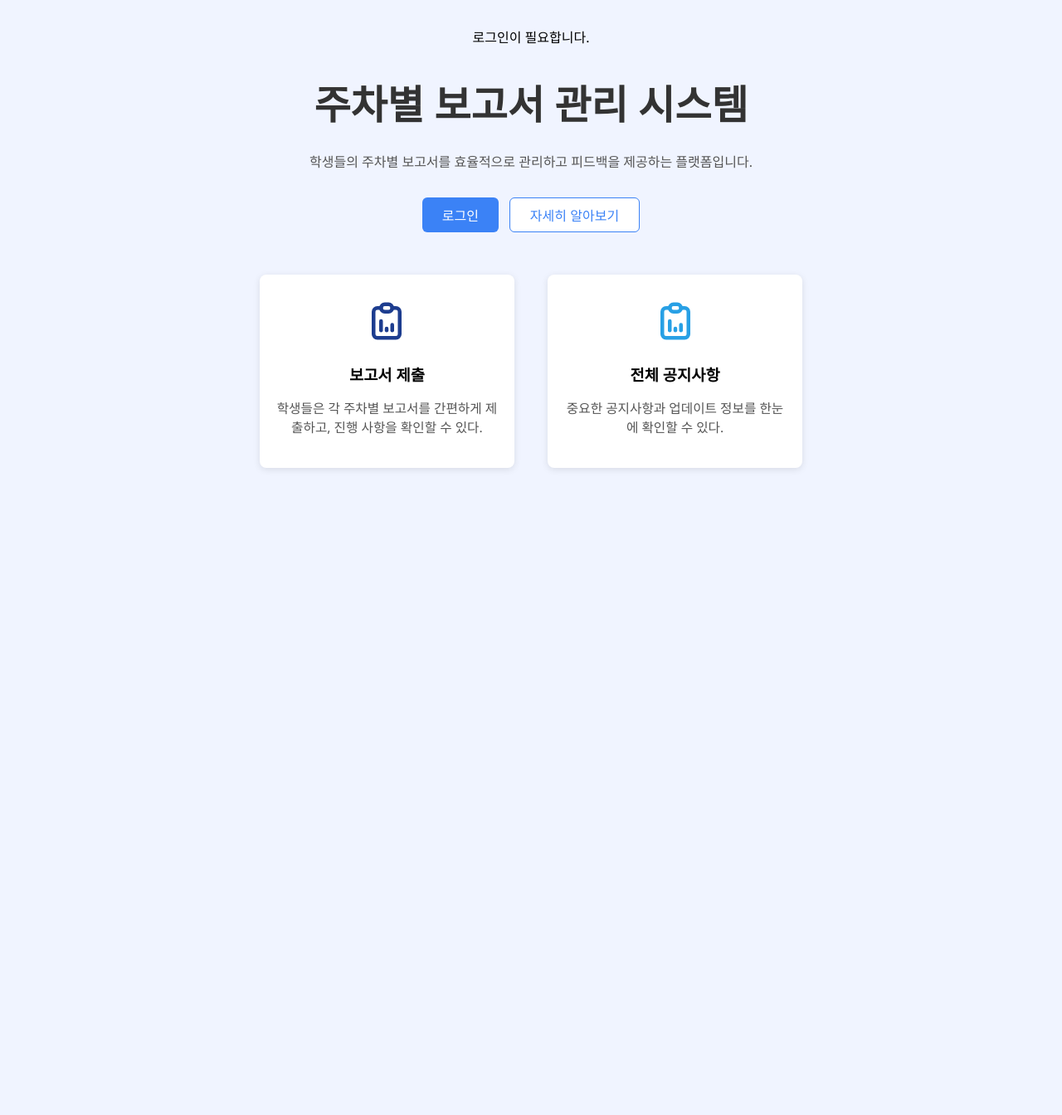
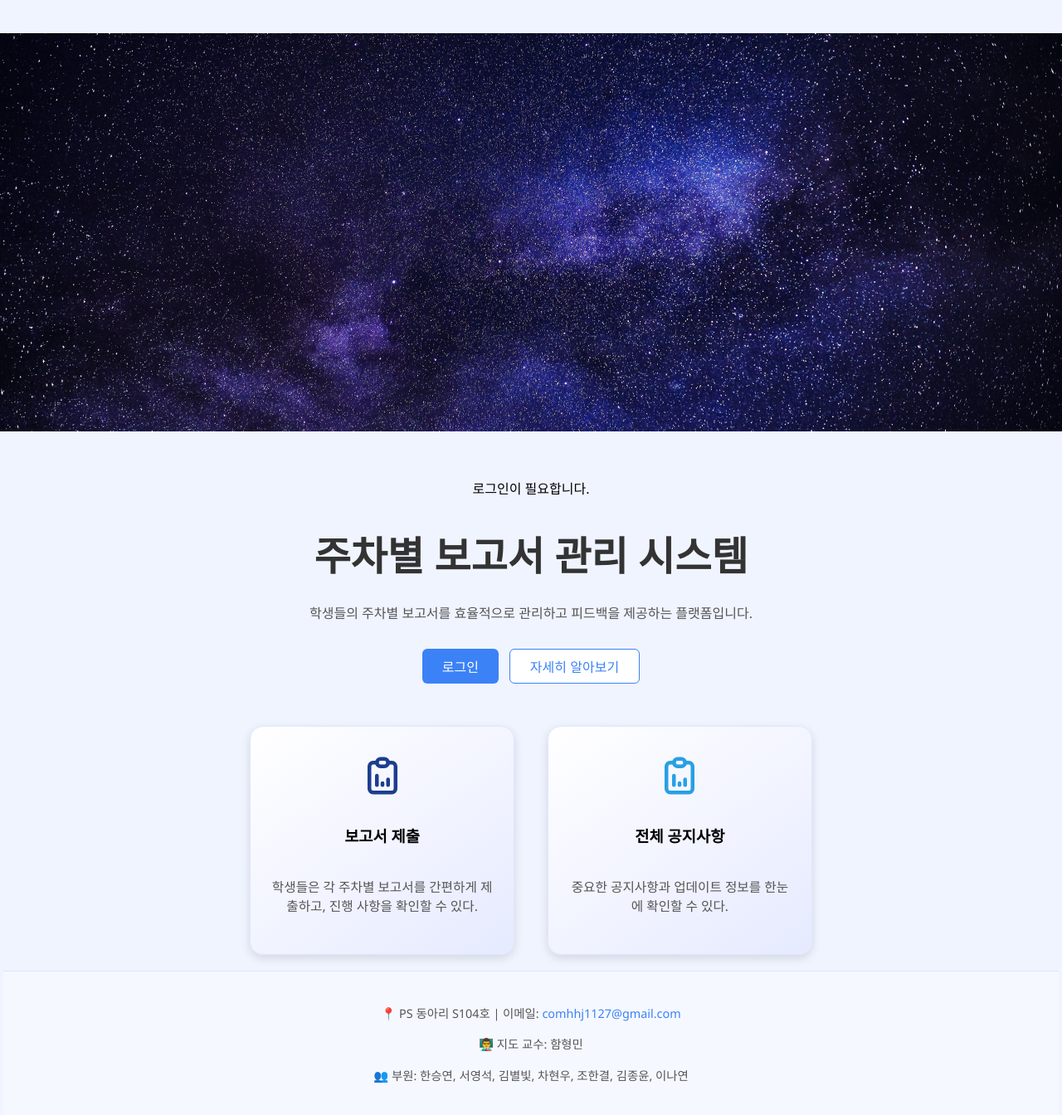
Before and after one commit to hanseungye/board_poject, a React (Create React App) app: page / in a window 1280 px wide. Shown: the top 1344 px of the page at 83% size. Before the commit the page ends 800 px from the top, so only its background shows below. Built offline with nearby package versions, Linux system fonts and the light colour scheme.

Commit message:
이미지 css 완료

```diff
--- a/src/Main/Main.jsx
+++ b/src/Main/Main.jsx
@@ -1,29 +1,25 @@
 import '../App';
-import styles from './Main.module.css'
+import styles from './Main.module.css';
 import { useNavigate } from 'react-router-dom';
-import Login from "./Login_page/Login"
+import Login from "./Login_page/Login";
 import { TbReportAnalytics } from "react-icons/tb";
-// 로그인 버튼 누르면 link 이동
+// 이미지 import 필요 없음 (CSS에서 background-image로 처리할 거라면 이 줄 삭제 가능)
+
 function Main({ isLoggedIn }) {
   const navigate = useNavigate();
-  const handle_Login = () => {
-    navigate("/login");
-  }
-  const handle_Announcement1 = () => {
-    navigate("/board");
-  }
-  const handle_Announcement2 = () => {
-    navigate("/report");
-  }
+  const handle_Login = () => navigate("/login");
+  const handle_Announcement1 = () => navigate("/board");
+  const handle_Announcement2 = () => navigate("/report");
+
   return (
-    /*제목 부분*/
     <div className={styles.grid}>
-      {/*로그인 컴포넌트*/}
-      <Login
-        handle_Login={handle_Login}
-        isLoggedIn={isLoggedIn} // 로그인 상태 여부.
-      />
-      {/*전체 공지사항, 보고서 제출, 최신 IT 블로그 모음. 메뉴 구성*/}
+      {/* 🔒 잠금 배너 배경 (이미지를 배경으로 설정) */}
+      <div className={styles.lockBanner}></div>
+
+      {/* 로그인 컴포넌트 */}
+      <Login handle_Login={handle_Login} isLoggedIn={isLoggedIn} />
+
+      {/* 대시보드 */}
       <div className={styles.dashboardContainer}>
         <div onClick={handle_Announcement1}>
           <TbReportAnalytics size={54} color="#1d3d8f" style={{ marginBottom: "10px" }} />
@@ -36,6 +32,14 @@ function Main({ isLoggedIn }) {
           <p>중요한 공지사항과 업데이트 정보를 한눈에 확인할 수 있다.</p>
         </div>
       </div>
+      {/* 푸터 */}
+      {/* 푸터 */}
+      <footer className={styles.footer}>
+        <p>📍 PS 동아리 S104호 | 이메일: <a href="mailto:comhhj1127@gmail.com">comhhj1127@gmail.com</a></p>
+        <p>👨‍🏫 지도 교수: 함형민</p>
+        <p>👥 부원: 한승연, 서영석, 김별빛, 차현우, 조한결, 김종윤, 이나연</p>
+      </footer>
+
     </div>
   );
 }
--- a/src/Main/Main.module.css
+++ b/src/Main/Main.module.css
@@ -1,11 +1,41 @@
 /* 기존 유지 */
 .grid {
-    display: grid;
-    grid-template-rows: 1fr auto 1fr;
-    grid-template-columns: 1fr 1fr 1fr;
-    height: 100vh;
-    background-color: #F0F4FF; /* ⭐ 연한 파란색 배경 */
+  display: flex;
+  flex-direction: column;
+  align-items: center;
+  padding: 40px 20px;
+  min-height: 100vh;  /* ✅ height → min-height */
+  background-color: #F0F4FF;
 }
+.lockImage {
+  width: 100vw;           /* 👉 가로 전체를 꽉 채움 */
+  height: 150vh;           /* 👉 비율 유지 */
+  display: block;
+  margin: 0 auto 24px;    /* 👉 가운데 정렬 + 아래 여백 */
+}
+.lockBanner {
+  width: 100vw;
+  height: 60vh;
+  background-image: url('../assets/lock.jpg');
+  background-size: cover;
+  background-position: center;
+  background-repeat: no-repeat;
+  margin-bottom: 24px;
+
+  /* ✅ 애니메이션 효과 추가 */
+  animation: moveStars 30s linear infinite;
+}
+
+/* ⭐ 배경이 왼→오로 부드럽게 흐르는 애니메이션 */
+@keyframes moveStars {
+  0% {
+    background-position: 0% center;
+  }
+  100% {
+    background-position: 100% center;
+  }
+}
+
 
 .reportHeader {
     grid-column-start: 1;
@@ -79,19 +109,31 @@
 
 
 .dashboardContainer > div {
-    background: white;
-    border-radius: 0.5rem;
-    box-shadow: 0 2px 8px rgba(0,0,0,0.1);
-    padding: 1.8rem 1.2rem 1.4rem 1.2rem;
-    width: 21vw;              /* 카드 폭 좀 더 줄임 */
-    min-width: 260px;
-    max-width: 350px;
-    text-align: center;
-    transition: box-shadow 0.2s;
+  background: white;
+  border-radius: 1rem;                 /* ✅ 더 둥글게 */
+  box-shadow: 0 4px 12px rgba(0, 0, 0, 0.12); /* ✅ 부드러운 그림자 */
+  padding: 2rem 1.5rem;
+  width: 21vw;
+  min-width: 260px;
+  max-width: 350px;
+  text-align: center;
+  transition: all 0.3s ease-in-out;
+
+  display: flex;
+  flex-direction: column;
+  align-items: center;
+  gap: 0.8rem;
+
+  background: linear-gradient(145deg, #ffffff, #e6eaff); /* ✅ 살짝 입체감 */
+  border: 1px solid #e0e7ff;
 }
+
 .dashboardContainer > div:hover {
-    box-shadow: 0 4px 20px 0 rgba(0,0,0,0.14);
+  transform: translateY(-6px);        /* ✅ 약간 위로 띄우기 */
+  box-shadow: 0 10px 24px rgba(0, 0, 0, 0.15);
+  background: linear-gradient(145deg, #f5f8ff, #ffffff);
 }
+
 
 .dashboardContainer > div p:first-child {
     font-size: 2rem;
@@ -105,3 +147,23 @@
     color: #555;
     font-size: 0.98rem;
 }
+.footer {
+  margin-top: auto;
+  padding: 1.5rem 1rem;
+  font-size: 0.9rem;
+  color: #555;
+  text-align: center;
+  width: 100%;
+  background-color: #f5f8ff;
+  border-top: 1px solid #dbe4ff;
+  line-height: 1.6;
+}
+
+.footer a {
+  color: #3b82f6;
+  text-decoration: none;
+}
+
+.footer a:hover {
+  text-decoration: underline;
+}
```
Also changed, not shown: src/assets/lock.jpg (added).
